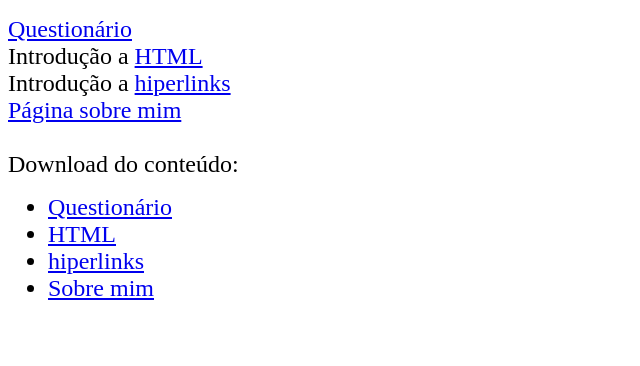
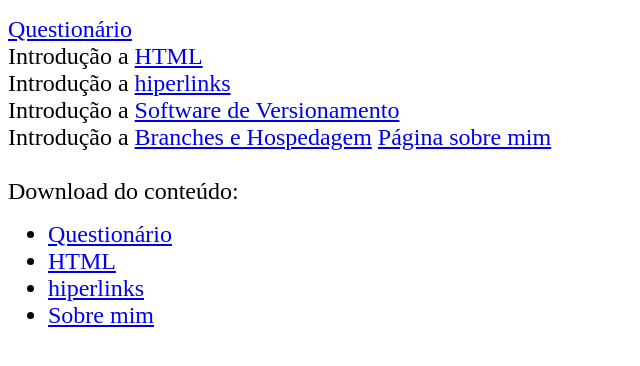
Before and after one commit to LucasSequinel/DWEB, a plain HTML site: page index.html in a window 1280 px wide. Shown: the whole page, without its empty margins (0-640 px from the left). Drawn offline with Linux system fonts and the light colour scheme.

Commit message:
Update index.html

```diff
--- a/index.html
+++ b/index.html
@@ -12,6 +12,8 @@
     <a href="Aula02-DW-Lucas_Sequinel.txt" target="_blank">Questionário</a><br>
     Introdução a <a href="HTML.html" target="_blank">HTML</a><br>
     Introdução a <a href="RDE05_Lucas_Sequinel.html" target="_blank">hiperlinks</a><br>
+    Introdução a <a href="RDE06-Lucas_Sequinel.html/sintese.html" target="_blank">Software de Versionamento</a><br>
+    Introdução a <a href="RDE07_Lucas_Sequinel.html" target="_blank">Branches e Hospedagem</a>
     <a href="sobre.html" target="_blank">Página sobre mim</a><br>
     <br>
     Download do conteúdo:
```
